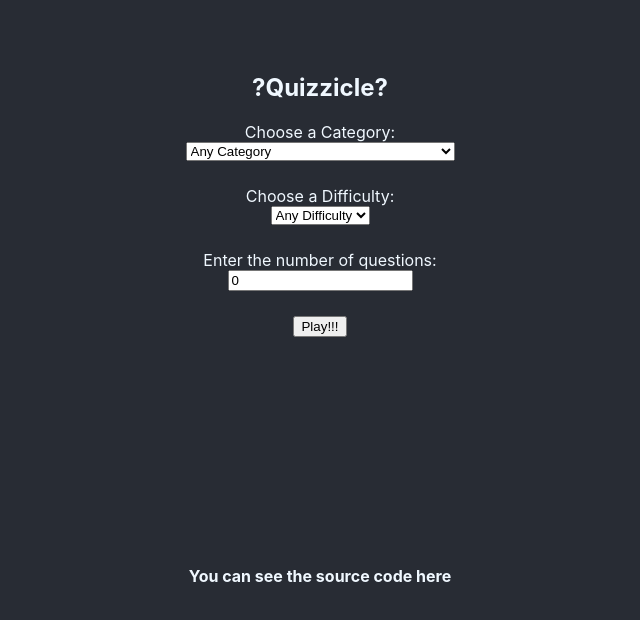
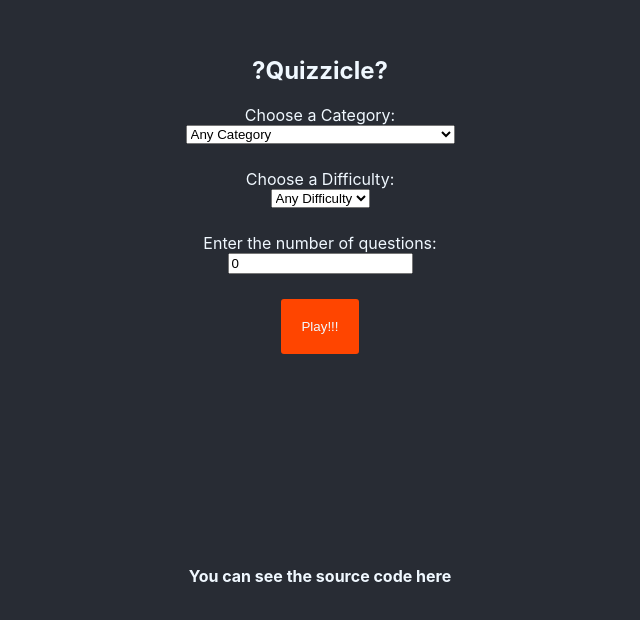
Before and after one commit to ceo991/quizzicle-app, a React (Create React App) app: page / in a window 1280 px wide. Shown: the part 174-794 px from the top of the page, without its empty margins (320-960 px from the left). Built offline with nearby package versions, Linux system fonts and the light colour scheme.

Commit message:
styling improvements

```diff
--- a/src/App.css
+++ b/src/App.css
@@ -57,6 +57,14 @@ form{
   border-radius: 10px;
 }
 
+#play-btn{
+  padding: 20px;
+  border: none;
+  background-color: orangered;
+  border-radius: 3px;
+  cursor: pointer;
+  color: aliceblue;
+}
 
 .loader {
   border: 16px solid #f3f3f3;
--- a/src/App.js
+++ b/src/App.js
@@ -267,7 +267,7 @@ function App() {
       <label htmlFor="numofquestions">Enter the number of questions:</label>
       <input type="number" id="numofquestions" onChange={handleQuestionAmount} value={numberOfQuestions}/>
 
-      <button>Play!!!</button>
+      <button id="play-btn">Play!!!</button>
 
   </form>
   }
```
